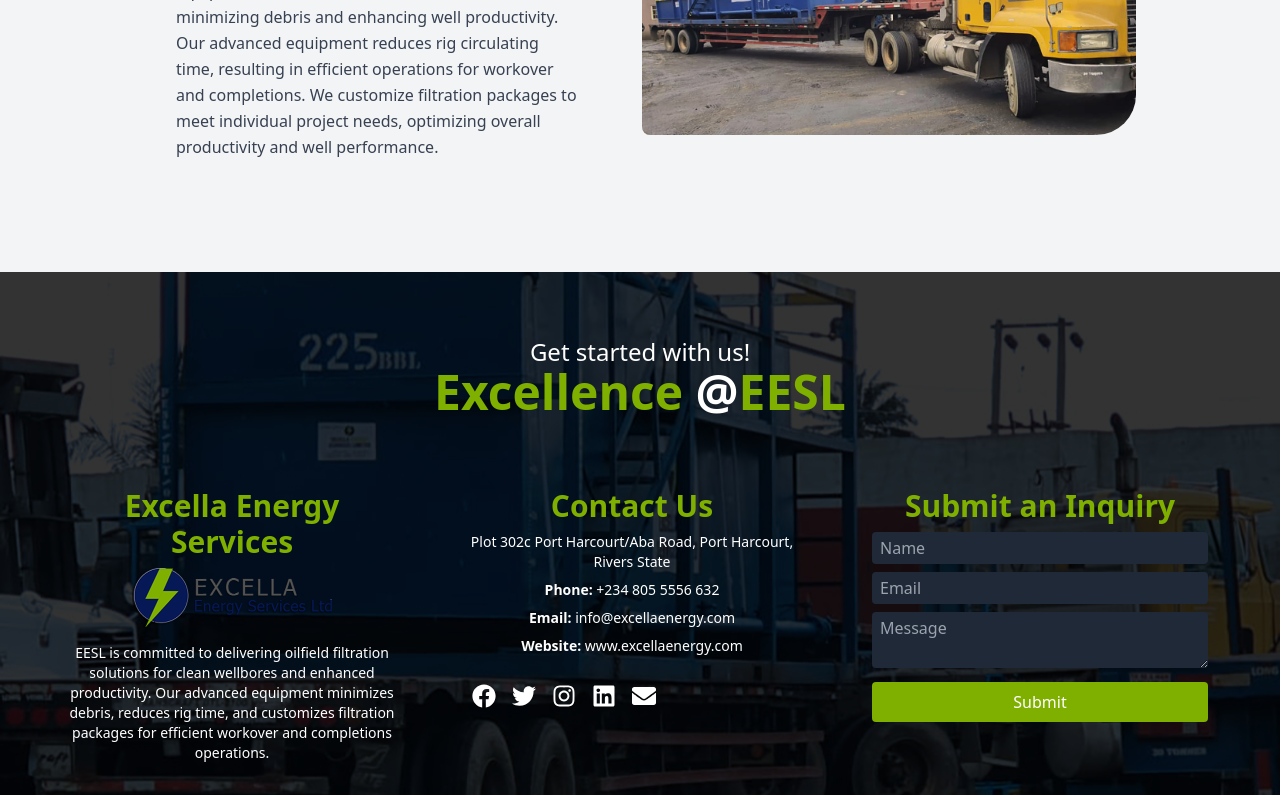
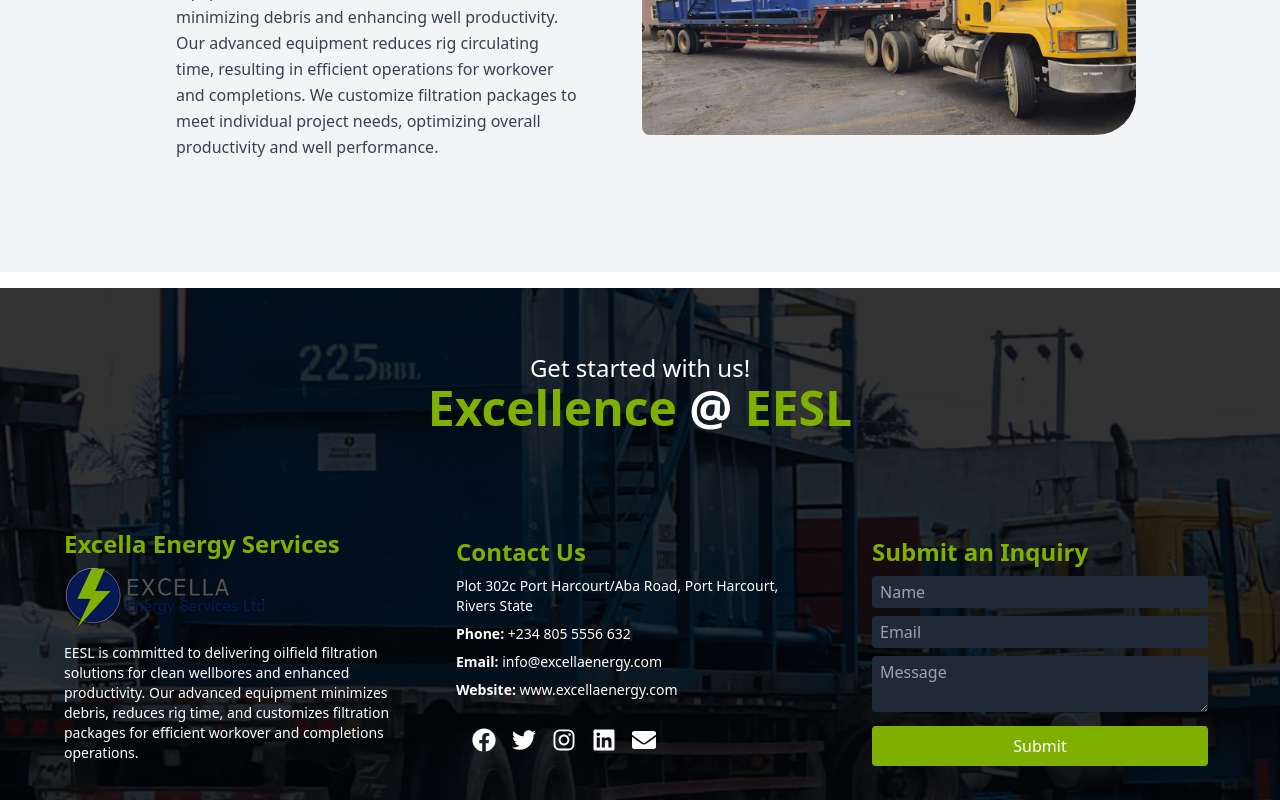
Before and after one commit to joseph-anselm/excella, a Next.js app: page / in a window 1280 px wide. Shown: the part 2292-3092 px from the top of the page. Built offline with nearby package versions, Linux system fonts and the light colour scheme.

Commit message:
Nav items fix

```diff
--- a/components/Footer.js
+++ b/components/Footer.js
@@ -5,30 +5,32 @@
   return (
     <footer className="relative bg-cover bg-center" style={{ backgroundImage: `url('/images/excella-img2.jpg')`, minHeight: '500px' }}>
       <div className="absolute inset-0 bg-black opacity-80"></div>
-      <div className="text-center text-white py-8 md:py-16 relative z-10 mx-4">
-        <h6 className="text-xl md:text-2xl">Get started with us!</h6>
-        <h1 className="text-3xl md:text-5xl font-bold mb-2 text-[#7FB000]">
-          Excellence<span className="hidden md:inline"> </span>
-          <span className="md:inline text-white">@</span>
-          EESL
-        </h1>
-      </div>
-      <div className="flex flex-col md:flex-row items-stretch justify-center container mx-auto relative z-10">
+      {/* <div className="text-center text-white py-16 relative z-10 m-4">
+        <h6 className="text-2xl text-left">Get started with us!</h6>
+        <h1 className="text-5xl font-bold mb-2 text-[#7FB000]">Excellence<span className='text-white'> @ </span>EESL</h1>
+      </div> */}
+
+        <div className="text-center text-white py-16 relative z-10 m-4">
+        <h6 className="text-2xl max-sm:text-left md:text-center">Get started with us!</h6>
+        <h1 className="text-4xl max-sm:text-left md:text-5xl font-bold mb-2 text-[#7FB000]">Excellence<span className='text-white'> @ </span>EESL</h1>
+        </div>
+
+      <div className="flex flex-col md:flex-row items-stretch justify-center container mx-auto relative z-10 h-full">
+
         {/* Column 1 */}
-        <div className="flex flex-col mb-8 md:w-full md:max-w-sm md:pr-4 md:pl-8 mx-2 text-center">
-          <h1 className="text-2xl md:text-3xl font-bold mb-2 text-[#7FB000]">Excella Energy Services</h1>
-          <img className="h-auto w-[200px] mb-4 mx-auto" src="/images/eesl-logo.png" alt="Excella Energy Services" />
+        <div className="flex flex-col mb-8 md:w-full md:max-w-sm md:pr-4 md:pl-8 m-2">
+        <h1 className="text-2xl font-bold mb-2 text-[#7FB000]">Excella Energy Services</h1>
+          <img className="h-auto w-[200px] mb-4" src="/images/eesl-logo.png" alt="Excella Energy Services" />
           <div className="text-white">
-            <p className="text-sm">
-              EESL is committed to delivering oilfield filtration solutions for clean wellbores and enhanced productivity. Our advanced equipment minimizes debris, reduces rig time, and customizes filtration packages for efficient workover and completions operations.
-            </p>
+
+            <p className="text-sm">EESL is committed to delivering oilfield filtration solutions for clean wellbores and enhanced productivity. Our advanced equipment minimizes debris, reduces rig time, and customizes filtration packages for efficient workover and completions operations.</p>
           </div>
         </div>
 
         {/* Column 2 */}
-        <div className="flex flex-col mb-8 md:w-full md:max-w-sm md:px-4 mx-4 text-center">
+        <div className="flex flex-col mb-8 md:w-full md:max-w-sm md:px-4 m-4">
           <div className="text-white">
-            <h1 className="text-2xl md:text-3xl font-bold mb-2 text-[#7FB000]">Contact Us</h1>
+            <h1 className="text-2xl text-[#7FB000] font-bold mb-2">Contact Us</h1>
             <p className="text-sm mb-2">Plot 302c Port Harcourt/Aba Road, Port Harcourt, Rivers State</p>
             <p className="text-sm mb-2"><b>Phone:</b> +234 805 5556 632</p>
             <p className="text-sm mb-2"><b>Email:</b> info@excellaenergy.com</p>
@@ -36,7 +38,7 @@
           </div>
 
           {/* Social Media Icons */}
-          <div className="flex space-x-4 mt-7 mx-4">
+          <div className="flex space-x-4 mt-7 m-4">
             <a href="#" className="text-white hover:text-[#3b5998]"><FaFacebook size={24} /></a>
             <a href="#" className="text-white hover:text-[#00acee]"><FaTwitter size={24} /></a>
             <a href="#" className="text-white hover:text-[#e4405f]"><FaInstagram size={24} /></a>
@@ -46,9 +48,9 @@
         </div>
 
         {/* Column 3 */}
-        <div className="flex flex-col md:w-full md:max-w-sm md:pl-4 md:pr-8 mx-4 text-center">
+        <div className="flex flex-col md:w-full md:max-w-sm md:pl-4 md:pr-8 m-4">
           <div className=" text-[#7FB000]">
-            <h1 className="text-2xl md:text-3xl font-bold mb-2">Submit an Inquiry</h1>
+            <h1 className="text-2xl font-bold mb-2">Submit an Inquiry</h1>
             <form className="w-full">
               {/* Add your form fields here */}
               <div className="mb-2">
```
